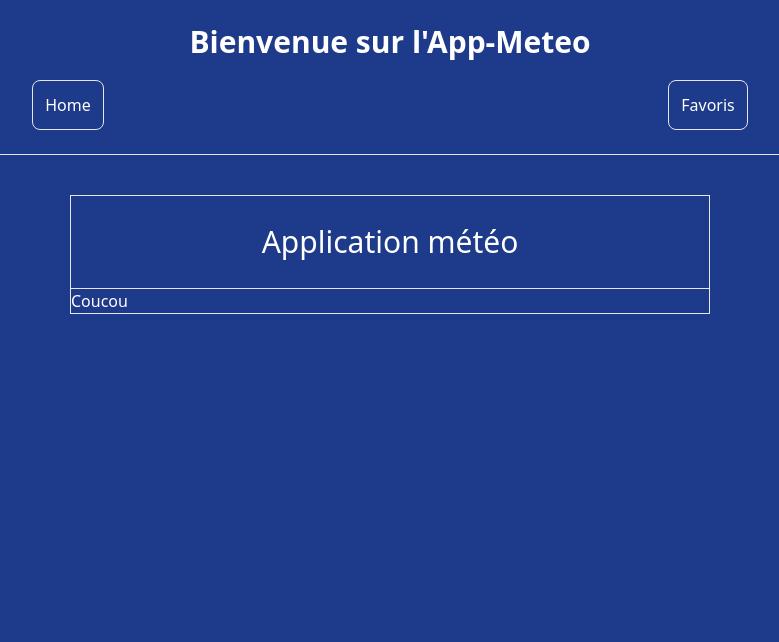
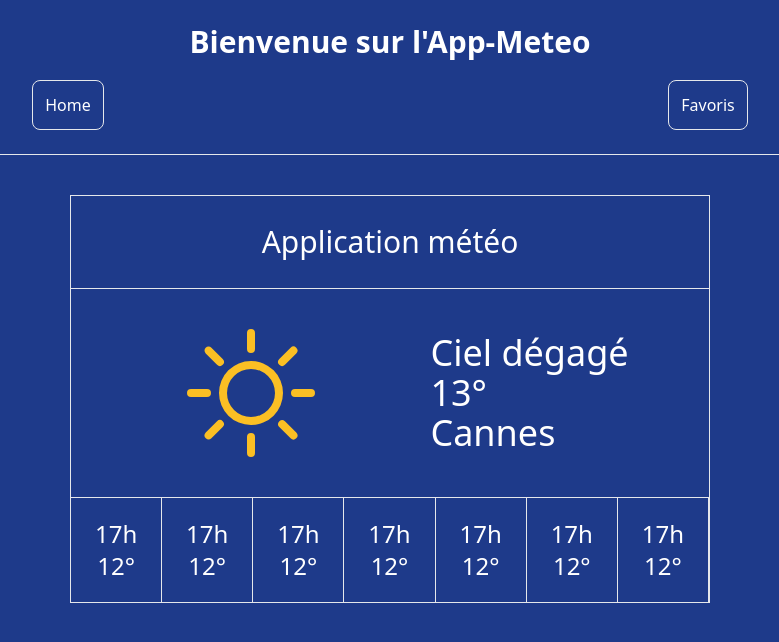
Before and after one commit to Antoine-Jo/App-Meteo, a React (Create React App) app: page / in a window 1280 px wide. Shown: the top 642 px of the page, without its empty margins (250-1029 px from the left). Built offline with nearby package versions, Linux system fonts and the light colour scheme.

Commit message:
Ajout CSS Metéo horaire

```diff
--- a/src/components/Card.js
+++ b/src/components/Card.js
@@ -1,4 +1,5 @@
 import React from 'react';
+import HourlyWeather from './Weather/HourlyWeather';
 import WeatherCurrent from './Weather/WeatherCurrent';
 
 
@@ -7,6 +8,7 @@ const Card = () => {
         <div className='flex flex-col m-auto mt-10 w-6/12 text-white border'>
             <h1 className='text-3xl text-center p-7 border-b w-full'>Application météo</h1>
             <WeatherCurrent />
+            <HourlyWeather />
         </div>
     );
 };
--- /dev/null
+++ b/src/components/Weather/HourlyWeather.js
@@ -0,0 +1,38 @@
+import React from 'react';
+
+const HourlyWeather = () => {
+    return (
+        <div className='grid grid-cols-7'>
+            <div className='flex flex-col items-center border-t border-r text-2xl p-5'>
+                <p>17h</p>
+                <p>12°</p>
+            </div>
+            <div className='flex flex-col items-center border-t border-r text-2xl p-5'>
+                <p>17h</p>
+                <p>12°</p>
+            </div>
+            <div className='flex flex-col items-center border-t border-r text-2xl p-5'>
+                <p>17h</p>
+                <p>12°</p>
+            </div>
+            <div className='flex flex-col items-center border-t border-r text-2xl p-5'>
+                <p>17h</p>
+                <p>12°</p>
+            </div>
+            <div className='flex flex-col items-center border-t border-r text-2xl p-5'>
+                <p>17h</p>
+                <p>12°</p>
+            </div>
+            <div className='flex flex-col items-center border-t border-r text-2xl p-5'>
+                <p>17h</p>
+                <p>12°</p>
+            </div>
+            <div className='flex flex-col items-center border-t border-r text-2xl p-5'>
+                <p>17h</p>
+                <p>12°</p>
+            </div>
+        </div>
+    );
+};
+
+export default HourlyWeather;
--- a/src/components/Weather/WeatherCurrent.js
+++ b/src/components/Weather/WeatherCurrent.js
@@ -1,9 +1,15 @@
 import React from 'react';
+import { BsSun } from "react-icons/bs";
 
 const WeatherCurrent = () => {
     return (
-        <div>
-            <h1>Coucou</h1>
+        <div className='m-10 grid grid-cols-2'>
+            <BsSun className='text-9xl text-amber-400 self-center justify-self-center' />
+            <div className='self-center justify-self-center text-4xl'>
+                <p>Ciel dégagé</p>
+                <p>13°</p>
+                <p>Cannes</p>
+            </div>
         </div>
     );
 };
```
